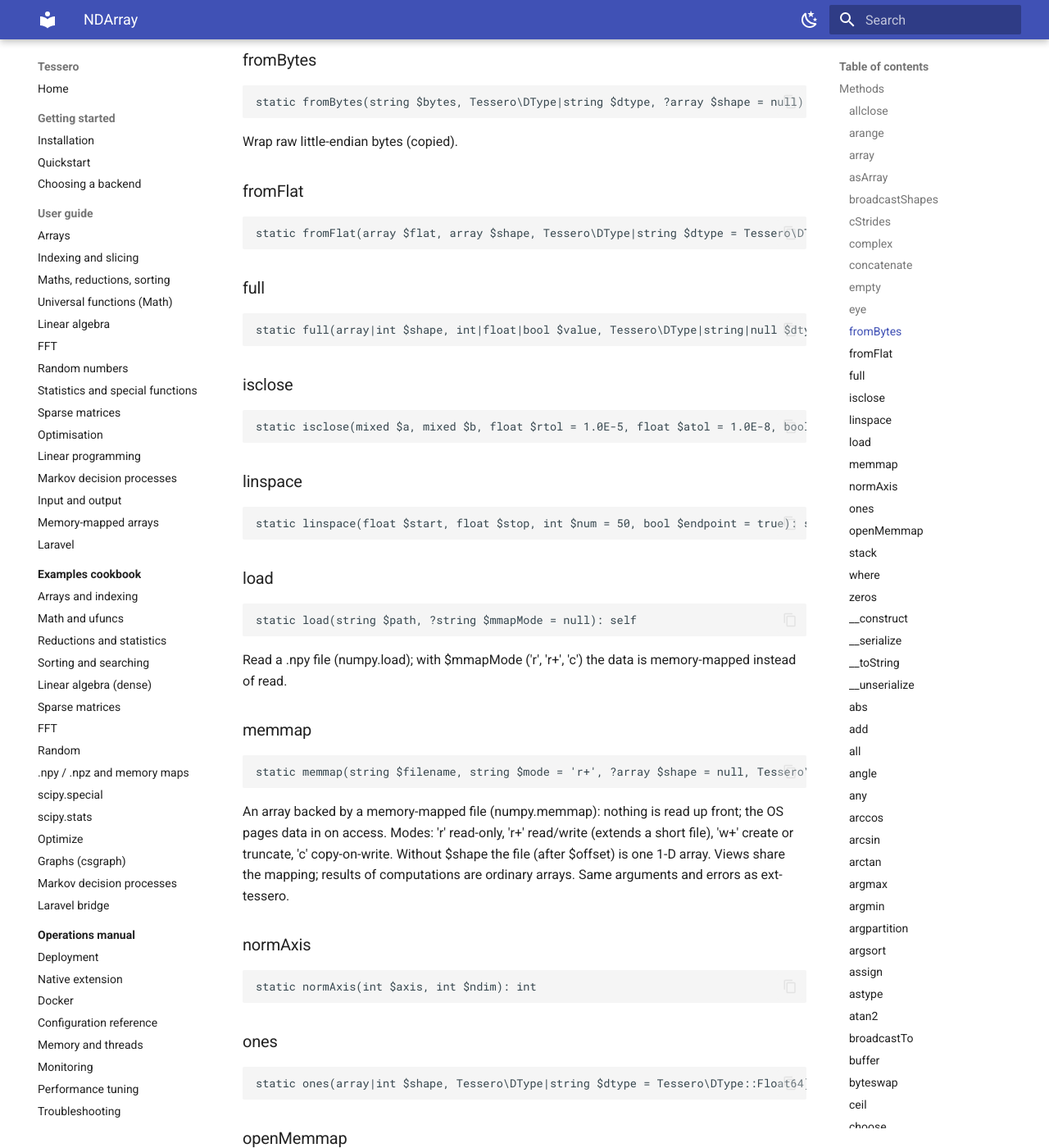
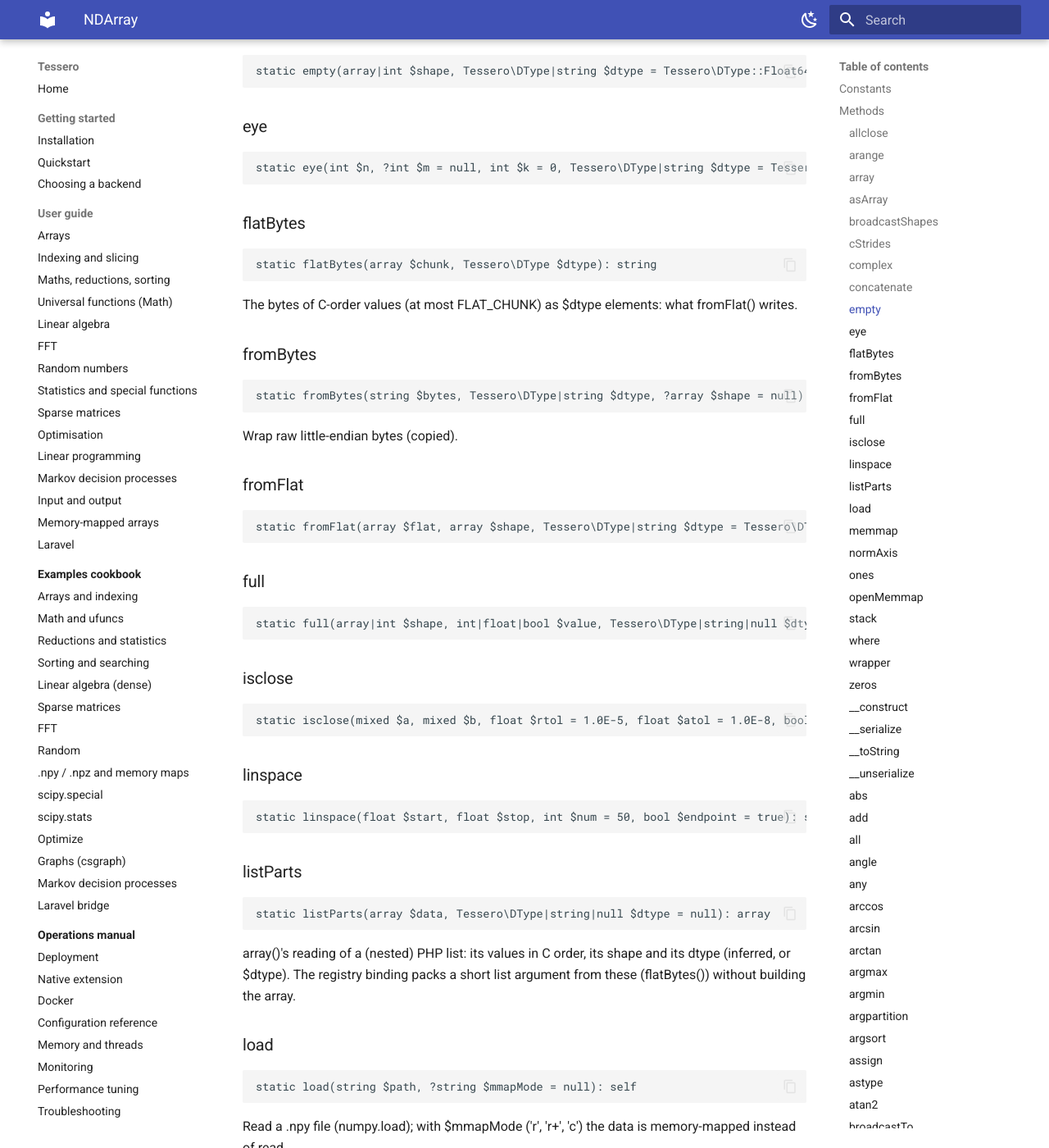
Before and after one commit to DMJ-CV-91913/tessero, an MkDocs documentation site: the page built from docs/reference/api/tessero-ndarray.md, in a window 1280 px wide and 1400 px high, scrolled down 1738 px. Shown: the whole window at 82% size. Built offline with MkDocs 1.6.1 and Material for MkDocs 9.7.7, drawn with Linux system fonts in a browser that asks for light colours; some of the changed text lies outside the part shown.

Commit message:
docs(api): regenerate the API reference
tools/gen-api-docs.php under PHP 8.4, as CI's docs job runs it. The pages had gone stale while that job was skipped
(it waits on the ARM library jobs): Native\Library::type(), dims(), dimsDone(), whenLoaded(), Native\Buffer::voidPtr(),
the NDArray helpers of the per-call speed work, and the Laravel provider's lazy runtime settings.

Co-Authored-By: Claude Opus 5.5 (1M context) <noreply@anthropic.com>

````diff
--- a/docs/reference/api/tessero-ndarray.md
+++ b/docs/reference/api/tessero-ndarray.md
@@ -10,6 +10,12 @@ views). Slicing, transposing, reshaping a contiguous array, broadcasting
 and expandDims/squeeze return views that share the Buffer; everything
 that computes returns a new C-contiguous array. All loops run in
 libtessero - PHP only computes shapes and strides.
+
+## Constants
+
+| Name | Value |
+|---|---|
+| `FLAT_CHUNK` | `262144` |
 
 ## Methods
 
@@ -78,6 +84,14 @@ static empty(array|int $shape, Tessero\DType|string $dtype = Tessero\DType::Floa
 static eye(int $n, ?int $m = null, int $k = 0, Tessero\DType|string $dtype = Tessero\DType::Float64): self
 ```
 
+### flatBytes
+
+```php
+static flatBytes(array $chunk, Tessero\DType $dtype): string
+```
+
+The bytes of C-order values (at most FLAT_CHUNK) as $dtype elements: what fromFlat() writes.
+
 ### fromBytes
 
 ```php
@@ -109,6 +123,15 @@ static isclose(mixed $a, mixed $b, float $rtol = 1.0E-5, float $atol = 1.0E-8, b
 ```php
 static linspace(float $start, float $stop, int $num = 50, bool $endpoint = true): self
 ```
+
+### listParts
+
+```php
+static listParts(array $data, Tessero\DType|string|null $dtype = null): array
+```
+
+array()'s reading of a (nested) PHP list: its values in C order, its shape and its dtype (inferred, or $dtype).
+The registry binding packs a short list argument from these (flatBytes()) without building the array.
 
 ### load
 
@@ -163,6 +186,15 @@ static where(mixed $cond, mixed $a, mixed $b): self
 ```
 
 Element-wise selection: cond ? a : b, with broadcasting.
+
+### wrapper
+
+```php
+static wrapper(): Closure
+```
+
+trusted() as a closure, handed out to Tessero\Native\Registry only (it wraps the arrays the kernel returns
+after checking their shape against the block, see Buffer::adopter()). Registry caches the closure.
 
 ### zeros
 
@@ -1182,3 +1214,12 @@ view(Tessero\DType|string $dtype): self
 ```
 
 Reinterpret the same bytes as another dtype of equal itemsize (bool <-> uint8).
+
+### writeMeta
+
+```php
+writeMeta(FFI\CData $m): void
+```
+
+Write this array's descriptor into a zeroed tsr_array (a new one, or the arr field of a zeroed tsr_arg), so
+the registry fills its argument slots in place.
````
Also changed, not shown: docs/reference/api/tessero-laravel-tesseromanager.md (+11 -1 lines), docs/reference/api/tessero-laravel-tesseroserviceprovider.md (+4 -3 lines), docs/reference/api/tessero-native-buffer.md (+8 -0 lines), docs/reference/api/tessero-native-library.md (+34 -0 lines).
